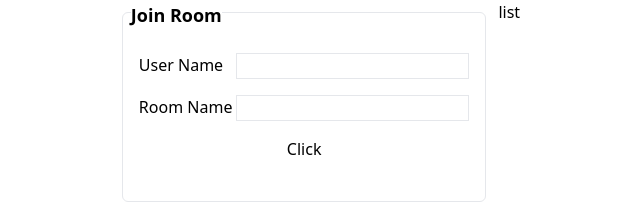
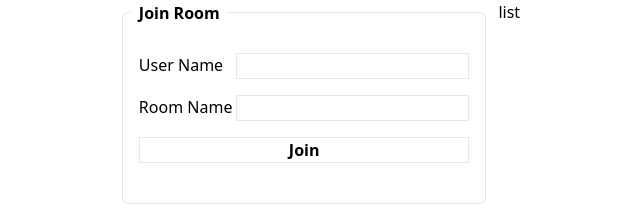
Before and after one commit to hyungyoo/red-tetris, a React (Create React App) app in the folder packages/front/: page /#/ in a window 1280 px wide. Shown: the top 213 px of the page, without its empty margins (325-965 px from the left). Built offline with nearby package versions, Linux system fonts and the light colour scheme.

Commit message:
feat:DefaultButton add to use generally

```diff
--- a/packages/front/src/components/Block.tsx
+++ b/packages/front/src/components/Block.tsx
@@ -6,7 +6,7 @@ interface BlockProps {
 function Block(props: BlockProps) {
   return (
     <div className='block relative border py-10 px-4 m-3 h-full rounded-md'>
-      <h2 className='absolute -top-3 left-2 bg-white text-lg font-bold'>{props.title}</h2>
+      <h2 className='absolute -top-3 left-2 bg-white font-semibold px-2'>{props.title}</h2>
       {props.children}
     </div>
   )
--- /dev/null
+++ b/packages/front/src/components/DefaultButton.tsx
@@ -0,0 +1,15 @@
+interface DefaultButtonProps {
+  label: string
+  type?: 'button' | 'submit' | 'reset'
+  onClick?: () => void
+}
+function DefaultButton(props: DefaultButtonProps) {
+  const { label, type, onClick } = props
+  return (
+    <button type={type} onClick={onClick} className='border font-semibold'>
+      {label}
+    </button>
+  )
+}
+
+export default DefaultButton
--- a/packages/front/src/routes/home/JoinForm.tsx
+++ b/packages/front/src/routes/home/JoinForm.tsx
@@ -2,6 +2,7 @@ import { useState } from 'react'
 import InputField from '../../components/InputField'
 import Block from '../../components/Block'
 import { useNavigate } from 'react-router-dom'
+import DefaultButton from '../../components/DefaultButton'
 
 function JoinForm() {
   const navigate = useNavigate()
@@ -18,7 +19,7 @@ function JoinForm() {
       <form onSubmit={handleOnSubmit} className='flex flex-col gap-4 justify-center'>
         <InputField label={'user name'} type={'text'} name={userName} value={userName} setValue={setUserName} />
         <InputField label={'room name'} type={'text'} name={roomName} value={roomName} setValue={setRoomName} />
-        <button>Click</button>
+        <DefaultButton type='submit' label='Join' />
       </form>
     </Block>
   )
```
